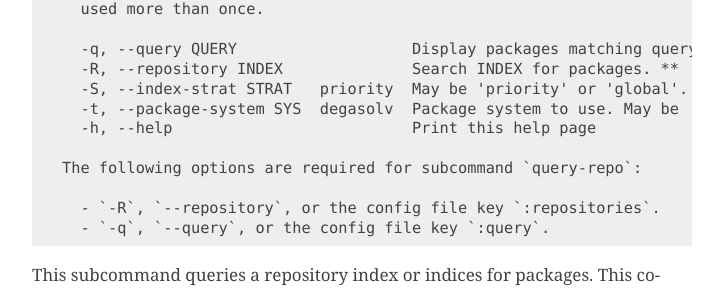
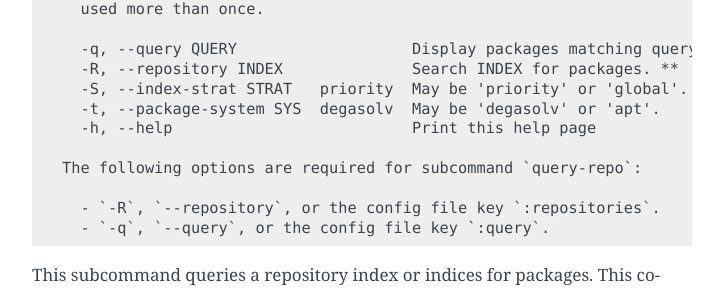
Before and after one commit to djhaskin987/degasolv, a Sphinx documentation site: the page built from docs/command-reference.rst, in a window 1280 px wide and 900 px high, scrolled down 12755 px. Shown: the part 339-629 px from the top of the window, without its empty margins (388-1111 px from the left). Built offline with Sphinx 7.4.7, drawn with Linux system fonts in a browser that asks for light colours; some of the changed text lies outside the part shown.

Commit message:
Last touch-up before release, I swear

```diff
--- a/docs/command-reference.rst
+++ b/docs/command-reference.rst
@@ -615,7 +615,7 @@ page that looks something like this::
     -q, --query QUERY                   Display packages matching query string.
     -R, --repository INDEX              Search INDEX for packages. **
     -S, --index-strat STRAT   priority  May be 'priority' or 'global'.
-    -t, --package-system SYS  degasolv  Package system to use. May be 'degasolv' or 'apt'.
+    -t, --package-system SYS  degasolv  May be 'degasolv' or 'apt'.
     -h, --help                          Print this help page
 
   The following options are required for subcommand `query-repo`:
```
Also changed, not shown: 1 other file.
